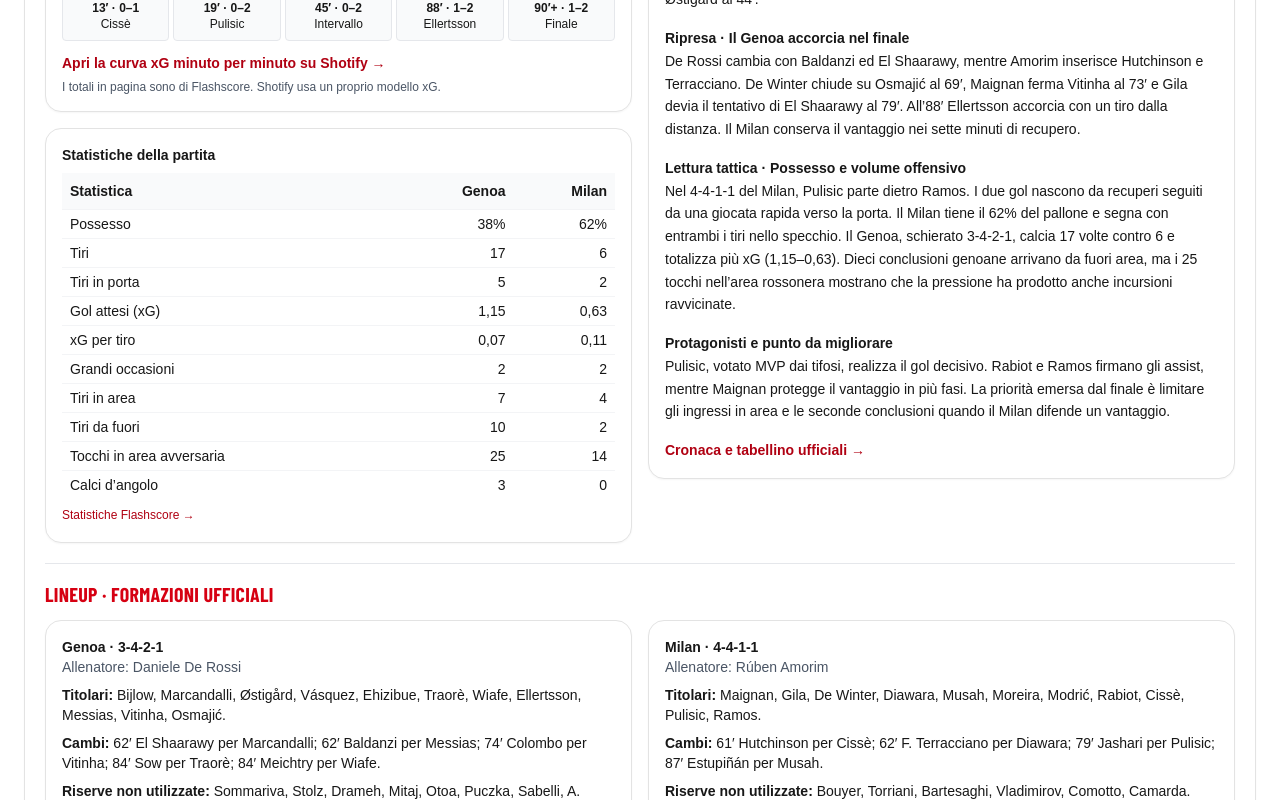
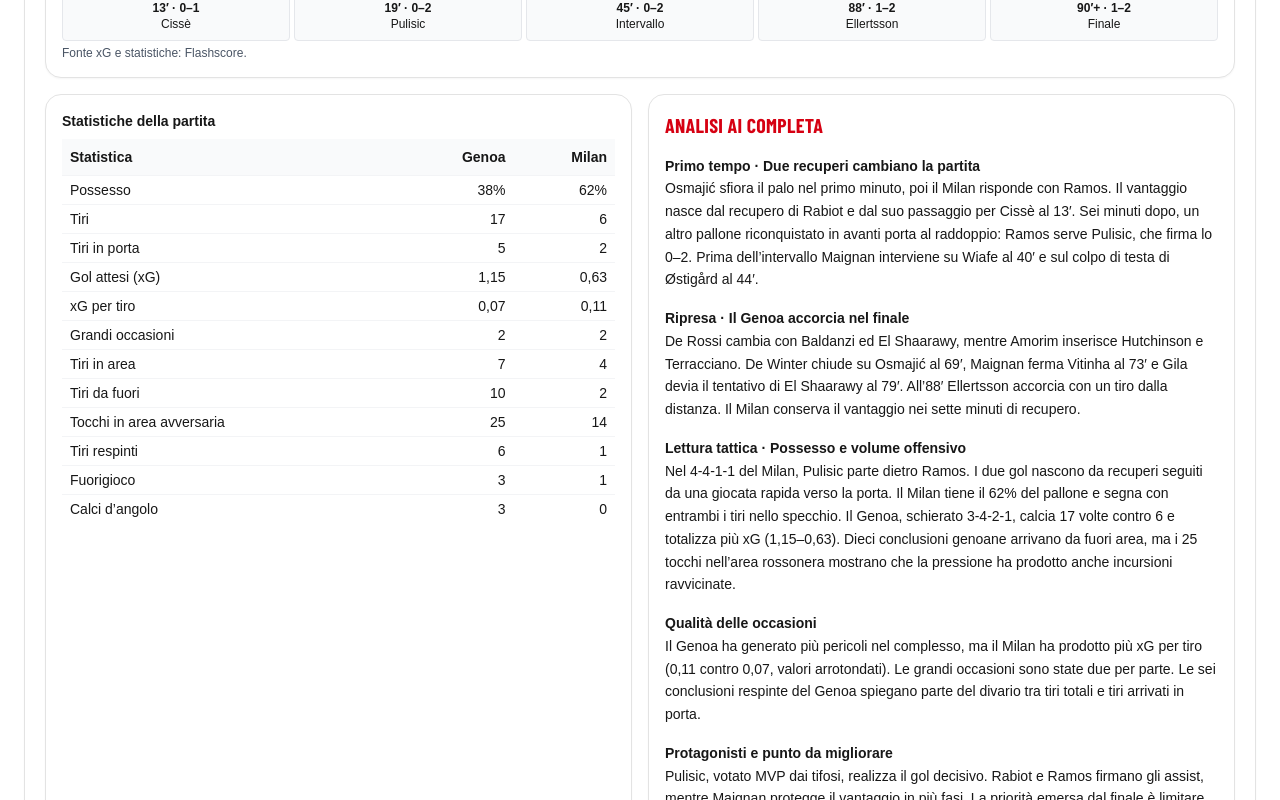
Before and after one commit to giuseppemastrapasqua/ac1899-v2, a Next.js app: page / in a window 1280 px wide. Shown: the part 2060-2860 px from the top of the page. Built offline with nearby package versions, Linux system fonts and the light colour scheme; no server answers; the database is empty; a web font is replaced by a local one.

Commit message:
Align match analysis and statistics panels and remove external links

```diff
--- a/components/MatchAnalyst.tsx
+++ b/components/MatchAnalyst.tsx
@@ -10,12 +10,11 @@ const stats = [
   ["Tiri in area", "7", "4"],
   ["Tiri da fuori", "10", "2"],
   ["Tocchi in area avversaria", "25", "14"],
+  ["Tiri respinti", "6", "1"],
+  ["Fuorigioco", "3", "1"],
   ["Calci d’angolo", "3", "0"],
 ];
 
-const flowSource = "https://www.shotifystats.com/match/genoa-vs-milan-2026-11-08/report";
-const statsSource = "https://www.flashscore.com/match/football/ac-milan-8Sa8HInO/genoa-d0PJxeie/summary/stats/";
-const reportSource = "https://www.acmilan.com/it/news/articoli/serie-a/2026-11-08/reazione-milan-2-1-a-genova";
 
 const phases = [
   ["13′", "Cissè", "0–1"],
@@ -33,9 +32,7 @@ export default function MatchAnalyst() {
         <p className="mt-1 text-sm text-gray-600">Genoa–Milan 1–2 · Serie A, 11ª giornata · Luigi Ferraris · 8 novembre 2026</p>
       </div>
 
-      <div className="grid items-start gap-4 xl:grid-cols-[minmax(0,1fr)_minmax(0,1fr)]">
-        <div className="grid min-w-0 gap-4">
-          <section className="ac1899-box p-4" aria-labelledby="analyst-xg">
+      <section className="ac1899-box p-4" aria-labelledby="analyst-xg">
             <h3 id="analyst-xg" className="mb-2 text-xl">xG Flow</h3>
             <p className="mb-3 text-sm text-gray-600">Totale xG a fine partita · scala comune da 0 a 1,5</p>
             <div className="grid gap-2">
@@ -57,11 +54,11 @@ export default function MatchAnalyst() {
                 </li>
               ))}
             </ol>
-            <a href={flowSource} className="mt-3 inline-block text-sm font-semibold">Apri la curva xG minuto per minuto su Shotify →</a>
-            <p className="mt-1 text-xs text-gray-600">I totali in pagina sono di Flashscore. Shotify usa un proprio modello xG.</p>
-          </section>
+            <p className="mt-1 text-xs text-gray-600">Fonte xG e statistiche: Flashscore.</p>
+      </section>
 
-          <div className="ac1899-box p-4">
+      <div className="mt-4 grid items-stretch gap-4 lg:grid-cols-2">
+          <div className="ac1899-box min-w-0 p-4">
             <table className="w-full text-left text-sm tabular-nums">
               <caption className="mb-2 text-left font-bold">Statistiche della partita</caption>
               <thead><tr className="bg-gray-50"><th scope="col" className="p-2">Statistica</th><th scope="col" className="p-2 text-right">Genoa</th><th scope="col" className="p-2 text-right">Milan</th></tr></thead>
@@ -69,9 +66,7 @@ export default function MatchAnalyst() {
                 <tr key={label} className="border-t border-gray-100"><th scope="row" className="px-2 py-1 font-medium">{label}</th><td className="px-2 py-1 text-right">{genoa}</td><td className="px-2 py-1 text-right">{milan}</td></tr>
               ))}</tbody>
             </table>
-            <a href={statsSource} className="mt-2 inline-block text-xs">Statistiche Flashscore →</a>
           </div>
-        </div>
 
         <article className="ac1899-box space-y-4 p-4 text-sm leading-relaxed" aria-labelledby="analyst-report">
           <h3 id="analyst-report" className="text-xl">Analisi AI completa</h3>
@@ -88,10 +83,13 @@ export default function MatchAnalyst() {
             <p>Nel 4-4-1-1 del Milan, Pulisic parte dietro Ramos. I due gol nascono da recuperi seguiti da una giocata rapida verso la porta. Il Milan tiene il 62% del pallone e segna con entrambi i tiri nello specchio. Il Genoa, schierato 3-4-2-1, calcia 17 volte contro 6 e totalizza più xG (1,15–0,63). Dieci conclusioni genoane arrivano da fuori area, ma i 25 tocchi nell’area rossonera mostrano che la pressione ha prodotto anche incursioni ravvicinate.</p>
           </div>
           <div>
+            <h4 className="font-bold">Qualità delle occasioni</h4>
+            <p>Il Genoa ha generato più pericoli nel complesso, ma il Milan ha prodotto più xG per tiro (0,11 contro 0,07, valori arrotondati). Le grandi occasioni sono state due per parte. Le sei conclusioni respinte del Genoa spiegano parte del divario tra tiri totali e tiri arrivati in porta.</p>
+          </div>
+          <div>
             <h4 className="font-bold">Protagonisti e punto da migliorare</h4>
             <p>Pulisic, votato MVP dai tifosi, realizza il gol decisivo. Rabiot e Ramos firmano gli assist, mentre Maignan protegge il vantaggio in più fasi. La priorità emersa dal finale è limitare gli ingressi in area e le seconde conclusioni quando il Milan difende un vantaggio.</p>
           </div>
-          <a href={reportSource} className="inline-block font-semibold">Cronaca e tabellino ufficiali →</a>
         </article>
       </div>
 
```
